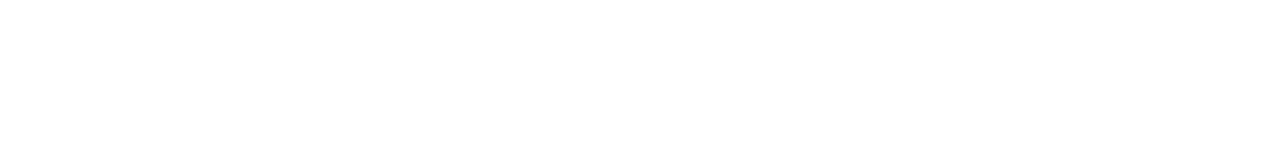
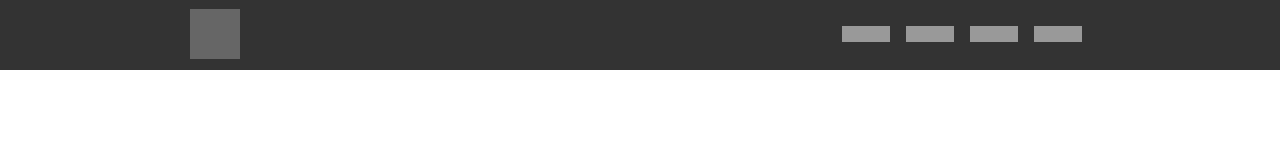
Before and after one commit to miguelzabalaf/practice-layout, a plain HTML site: page index.html in a window 1280 px wide. Drawn offline with Linux system fonts and the light colour scheme.

Commit message:
He creado el header por completo, con logo y menu de navegación, cabe resaltar que esto solo es maquetado para yo practicar

```diff
--- a/css/estilos.css
+++ b/css/estilos.css
@@ -0,0 +1,48 @@
+* {
+    box-sizing: border-box;
+    padding: 0;
+    margin: 0;
+}
+
+:root {
+    --Gris1: #333;
+    --Gris2: rgb(102, 102, 102);
+    --Gris3: rgb(153, 153, 153);
+    --Espacio: 0.5em;
+}
+
+body {
+    font-family: Arial, Helvetica, sans-serif;
+}
+
+.header {
+    border: 1px solid var(--Gris1);
+    background-color: var(--Gris1);
+    height: 70px;
+    padding: var(--Espacio);
+}
+
+.containerHeader {
+    max-width: 900px;
+    margin: 0 auto;
+    display: flex;
+    align-items: center;
+    justify-content: space-between;
+}
+
+.logo {
+    background-color: var(--Gris2);
+    width: 50px;
+    height: 50px;
+}
+
+.menu nav{
+    display: flex;
+}
+
+.menu nav a{
+   width: 48px;
+   height: 16px;
+   background-color: var(--Gris3);
+   margin: var(--Espacio);
+}
--- a/index.html
+++ b/index.html
@@ -9,7 +9,19 @@
 </head>
 <body>
     <header class="header">
+        <div class="containerHeader">
+            <div class="logo">
 
+            </div>
+            <div class="menu">
+                <nav>
+                    <a href=""></a>
+                    <a href=""></a>
+                    <a href=""></a>
+                    <a href=""></a>
+                </nav>
+            </div>
+        </div>
     </header>
 </body>
 </html>
```
